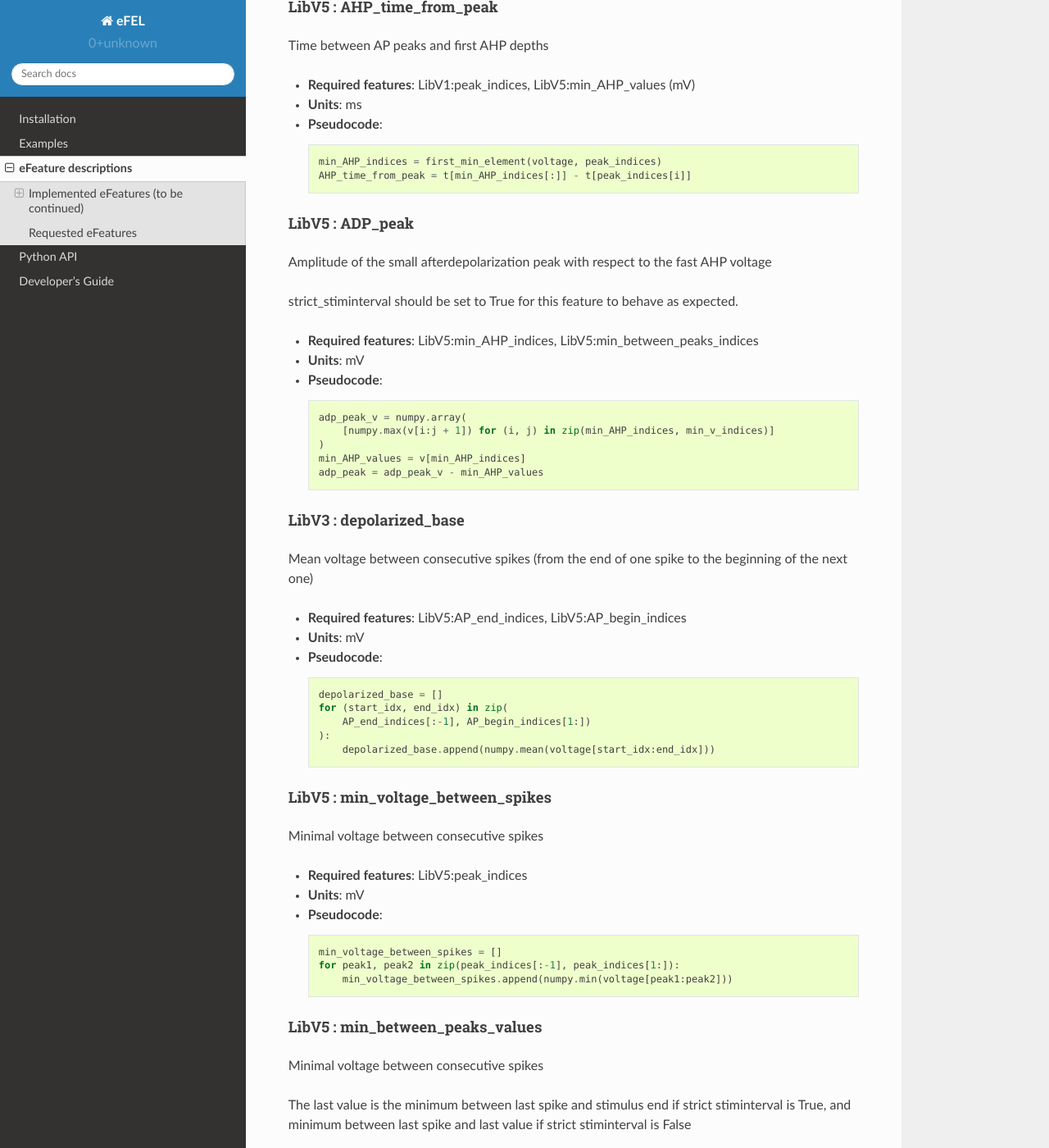
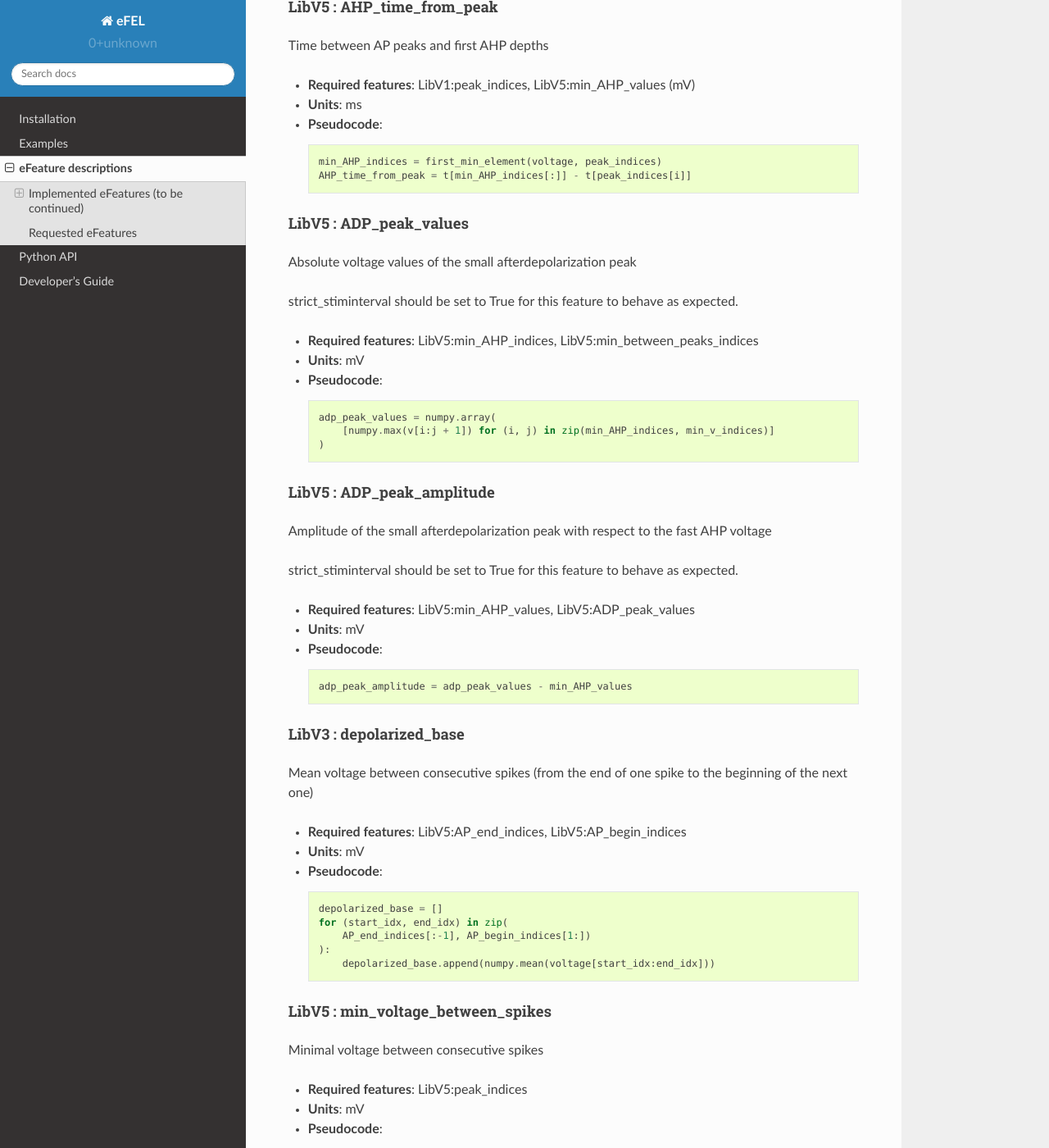
Before and after one commit to BlueBrain/eFEL, a Sphinx documentation site: the page built from docs/source/eFeatures.rst, in a window 1280 px wide and 1400 px high, scrolled down 16790 px. Shown: the whole window at 82% size. Built offline with Sphinx 7.4.7 and the Read the Docs theme 2.0.0, drawn with Linux system fonts in a browser that asks for light colours.

Commit message:
Update docs

```diff
--- a/docs/source/eFeatures.rst
+++ b/docs/source/eFeatures.rst
@@ -767,10 +767,10 @@ Time between AP peaks and first AHP depths
     min_AHP_indices = first_min_element(voltage, peak_indices)
     AHP_time_from_peak = t[min_AHP_indices[:]] - t[peak_indices[i]]
 
-LibV5 : ADP_peak
-~~~~~~~~~~~~~~~~
-
-Amplitude of the small afterdepolarization peak with respect to the fast AHP voltage
+LibV5 : ADP_peak_values
+~~~~~~~~~~~~~~~~~~~~~~~
+
+Absolute voltage values of the small afterdepolarization peak
 
 strict_stiminterval should be set to True for this feature to behave as expected.
 
@@ -778,11 +778,22 @@ strict_stiminterval should be set to True for this feature to behave as expected
 - **Units**: mV
 - **Pseudocode**: ::
 
-    adp_peak_v = numpy.array(
+    adp_peak_values = numpy.array(
         [numpy.max(v[i:j + 1]) for (i, j) in zip(min_AHP_indices, min_v_indices)]
     )
-    min_AHP_values = v[min_AHP_indices]
-    adp_peak = adp_peak_v - min_AHP_values
+
+LibV5 : ADP_peak_amplitude
+~~~~~~~~~~~~~~~~~~~~~~~~~~
+
+Amplitude of the small afterdepolarization peak with respect to the fast AHP voltage
+
+strict_stiminterval should be set to True for this feature to behave as expected.
+
+- **Required features**: LibV5:min_AHP_values, LibV5:ADP_peak_values
+- **Units**: mV
+- **Pseudocode**: ::
+
+    adp_peak_amplitude = adp_peak_values - min_AHP_values
 
 LibV3 : depolarized_base
 ~~~~~~~~~~~~~~~~~~~~~~~~
```
Also changed, not shown: 1 other file.
